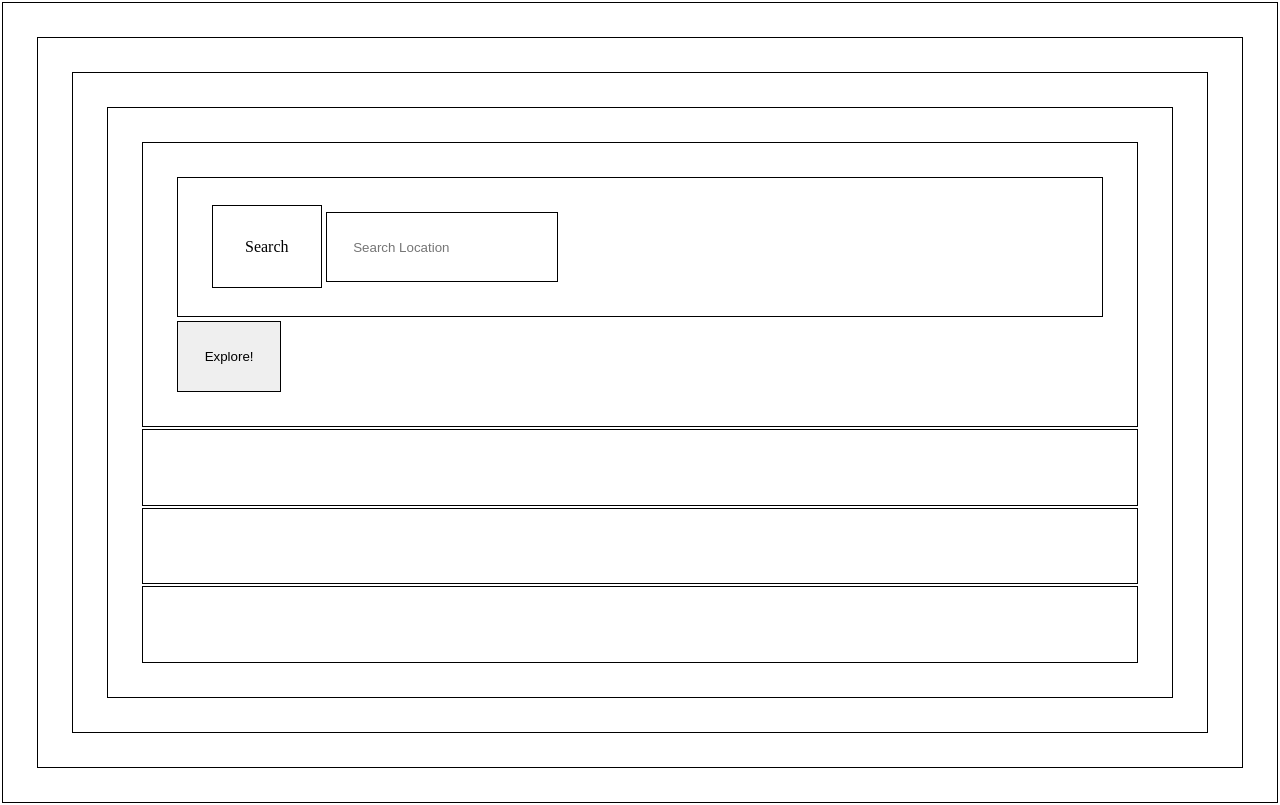
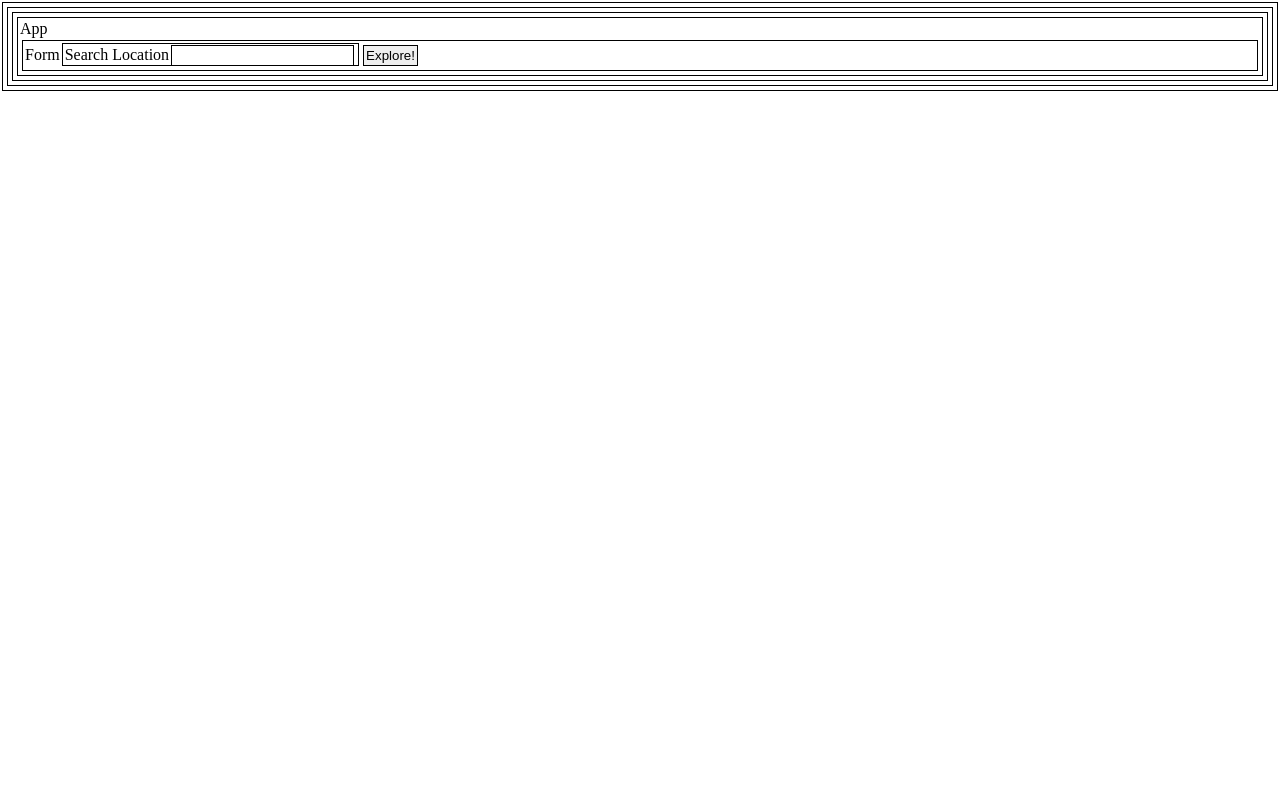
Before and after one commit to ijkeller/City-Explorer, a React (Create React App) app: page / in a window 1280 px wide. Built offline with nearby package versions, Linux system fonts and the light colour scheme.

Commit message:
retrieving data from locationiq and setting to state

```diff
--- a/src/App.css
+++ b/src/App.css
@@ -1,6 +1,6 @@
 * {
     box-sizing: border-box;
     margin: 2px;
-    padding: 2em;
+    padding: 2px;
     border: 1px solid black;
 }
--- a/src/App.js
+++ b/src/App.js
@@ -1,5 +1,5 @@
 import React, { Component } from 'react';
-import SearchForm from './components/SearchForm';
+// import SearchForm from './components/SearchForm';
 import './App.css'
 import axios from 'axios';
 
@@ -8,24 +8,27 @@ class App extends Component {
     super(props);
     this.state = {
       text: '',
-      location: '',
       mapData: {},
+      lat: '',
+      lon: '',
       error: false,
-      errorMessage: ''
+      errorMessage: '',
     }
   }
 
   handleGetData = async (e) => {
     e.preventDefault();
     try {
-      let url = `https://us1.locationiq.com/v1/search?key=${process.env.REACT_APP_LOCATIONIQ_API_KEY}&q=${this.state.location}&format=json`
-
+      let url = `https://us1.locationiq.com/v1/search?key=${process.env.REACT_APP_LOCATIONIQ_API_KEY}&q=${this.state.text}&format=json`
       let cityData = await axios.get(url);
 
       this.setState({
-        mapData: cityData.data.results[0],
+        mapData: cityData.data[0],
+        lat: cityData.data[0].lat,
+        lon: cityData.data[0].lon,
         error: false
       })
+      console.log(this.state)
 
     } catch (error) {
       console.alert(error)
@@ -38,28 +41,19 @@ class App extends Component {
 
   onChange = (e) => {
     e.preventDefault();
-    this.setState({ text: e })
-  }
-
-  onSubmit = (e) => {
-    e.preventDefault();
-    this.setState({ location: this.state.text })
+    this.setState({ text: e.target.value })
   }
 
   render() {
 
     return (
-      <div className="App">
-        <SearchForm changeHandler={this.onChange} submitHandler={this.onSubmit} />
-        {
-          this.state.error ?
-            <p>{this.state.errorMessage}</p> :
-            <>
-              <h3>{this.state.mapData.display_name}</h3>
-              <h3>{this.state.mapData.latitude}</h3>
-              <h3>{this.state.mapData.longitude}</h3>
-            </>
-        }
+      <div className="App">App
+        <form>Form
+          <label>Search Location
+          <input type="text" onChange={this.onChange}/>
+          </label>
+          <button type="submit" onClick={this.handleGetData} >Explore!</button>
+        </form>
       </div>
     )
   }
```
